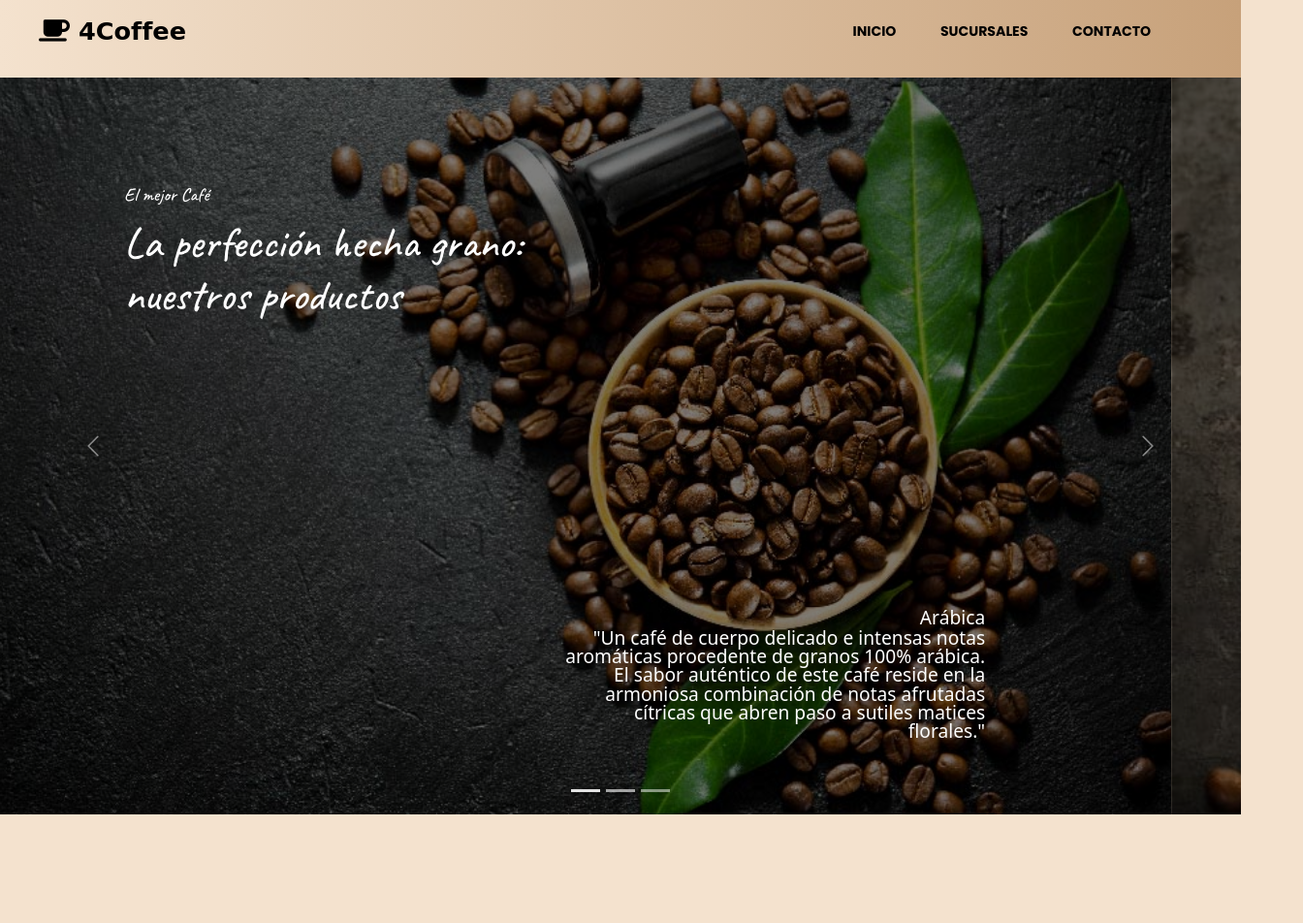
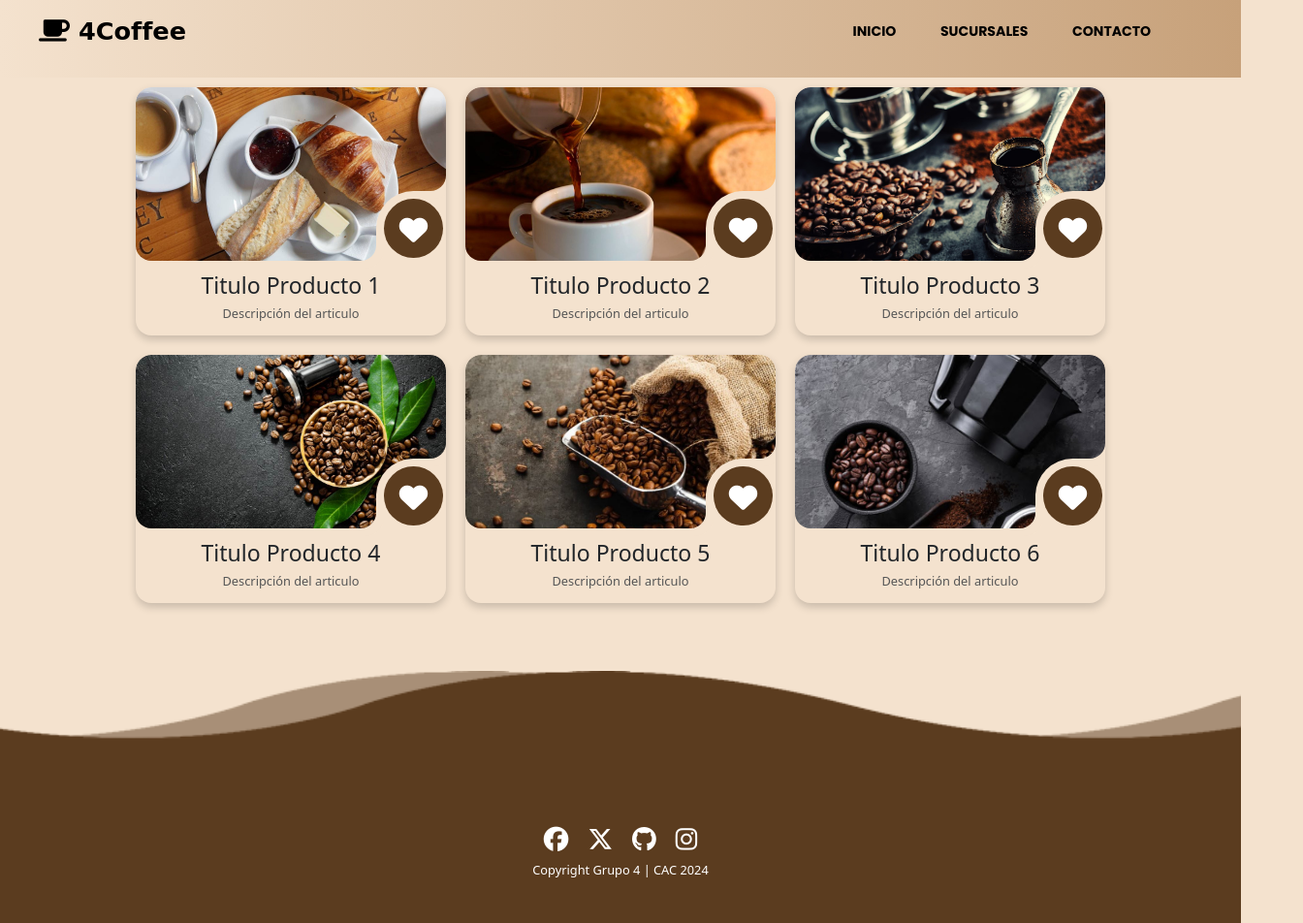
Before and after one commit to FFabianaB/Caffee-CAC, a plain HTML site: page pages/productos.html in a window 1280 px wide. Shown: the whole page at 97% size, 1344 px wide, since content can reach past the window. Before the commit the page ends 840 px from the top, so only its background shows below. Drawn offline with nearby package versions, Linux system fonts and the light colour scheme; a web font is replaced by a local one.

Commit message:
productos actualizacion

```diff
--- a/pages/productos.html
+++ b/pages/productos.html
@@ -4,26 +4,29 @@
 <head>
   <meta charset="UTF-8">
   <meta name="viewport" content="width=device-width, initial-scale=1.0">
-  <title>Productos 4COFFE</title>
+  <title>Productos 4COFFEE</title>
 
-  <link href="https://cdn.jsdelivr.net/npm/bootstrap@5.1.3/dist/css/bootstrap.min.css" rel="stylesheet"    integrity="sha384-1BmE4kWBq78iYhFldvKuhfTAU6auU8tT94WrHftjDbrCEXSU1oBoqyl2QvZ6jIW3" crossorigin="anonymous">
-  <link href="https://cdn.jsdelivr.net/npm/bootstrap@5.3.3/dist/css/bootstrap.min.css" rel="stylesheet"    integrity="sha384-QWTKZyjpPEjISv5WaRU9OFeRpok6YctnYmDr5pNlyT2bRjXh0JMhjY6hW+ALEwIH" crossorigin="anonymous">
+  <link href="https://cdn.jsdelivr.net/npm/bootstrap@5.1.3/dist/css/bootstrap.min.css" rel="stylesheet"
+    integrity="sha384-1BmE4kWBq78iYhFldvKuhfTAU6auU8tT94WrHftjDbrCEXSU1oBoqyl2QvZ6jIW3" crossorigin="anonymous">
+  <link href="https://cdn.jsdelivr.net/npm/bootstrap@5.3.3/dist/css/bootstrap.min.css" rel="stylesheet"
+    integrity="sha384-QWTKZyjpPEjISv5WaRU9OFeRpok6YctnYmDr5pNlyT2bRjXh0JMhjY6hW+ALEwIH" crossorigin="anonymous">
 
   <link rel="icon" href="../IMG/favicon.ico" type="image/x-icon">
 
   <!-- css -->
   <link rel="stylesheet" href="../styles/reset.css">
-  <link rel="stylesheet" href="../styles/style-productos.css" >
   <link rel="stylesheet" href="../resources/navfooter.css">
+  <link rel="stylesheet" href="../styles/style-productos.css">
 
-  <!-- googlefonts -->
+  <!-- google fonts -->
   <link rel="stylesheet" href="https://fonts.googleapis.com/css2?family=Poppins:wght@300;400;500;600;700&display=swap">
   <link rel="stylesheet" href="https://fonts.googleapis.com/css2?family=Caveat:wght@400;700&display=swap">
   <link rel="preconnect" href="https://fonts.googleapis.com">
   <link rel="preconnect" href="https://fonts.gstatic.com" crossorigin>
   <link href="https://fonts.googleapis.com/css2?family=Caveat:wght@400..700&family=Comforter+Brush&display=swap"
     rel="stylesheet">
-
+  <link rel="stylesheet"
+    href="https://fonts.googleapis.com/css2?family=Material+Symbols+Outlined:opsz,wght,FILL,GRAD@24,400,0,0" />
   <script src="https://kit.fontawesome.com/06cd062310.js" crossorigin="anonymous"></script>
 </head>
 
@@ -58,98 +61,151 @@
     </nav>
   </header>
 
-  <main>
-    <section class="banner">
-      <div class="content-banner">
-        <p>El mejor Café </p>
-        <h2>La perfección hecha grano: <br>nuestros productos</h2>
-      </div>
-    </section>
-    <div id="myCarousel" class="carousel slide mb-4" data-bs-ride="carousel">
-      <div class="carousel-indicators">
-        <button type="button" data-bs-target="#myCarousel" data-bs-slide-to="0" class="active" aria-current="true"
-          aria-label="Slide 1"></button>
-        <button type="button" data-bs-target="#myCarousel" data-bs-slide-to="1" aria-label="Slide 2"></button>
-        <button type="button" data-bs-target="#myCarousel" data-bs-slide-to="2" aria-label="Slide 3"></button>
-      </div>
-      <div class="carousel-inner">
-        <div class="carousel-item active bg-carousel-ba4">
-          <svg class="bd-placeholder-img" width="100%" height="100%" xmlns="http://www.w3.org/2000/svg"
-            aria-hidden="true" preserveAspectRatio="xMidYMid slice" focusable="false">
-            <rect width="100%" height="100%" fill="#000"></rect>
-          </svg>
-
-          <div class="container">
-            <div class="carousel-caption text-end pb-5">
-              <div class="row">
-                <div class="col-lg-6 offset-lg-6">
-                  <h3>Arábica</h3>
-                  <p>
-                    "Un café de cuerpo delicado e intensas notas aromáticas procedente de granos 100% arábica.
-                    El sabor auténtico de este café reside en la armoniosa combinación de notas afrutadas cítricas
-                    que abren paso a sutiles matices florales."
-                  </p>
 
 
+
+  <div class="micontenedor">
+
+    <div class="carta">
+      <div class="imagen">
+        <img src="../IMG/ba1-min.jpg" alt="">
+        <div class="ikon">
+          <a  class="ikonBox">
+            <span class="material-symbols-outlined">
+              <i class="fa-solid fa-heart"></i><!-- <i class="fa-regular fa-heart"></i>  -->
+            </span>
+          </a>
         </div>
       </div>
+      <div class="descripcion">
+        <h3>Titulo producto 1</h3>
+        <p>Descripción del articulo</p>
       </div>
     </div>
+
+    <div class="carta">
+      <div class="imagen">
+        <img src="../IMG/ba2-min.jpg" alt="">
+        <div class="ikon">
+          <a  class="ikonBox">
+            <span class="material-symbols-outlined">
+              <i class="fa-solid fa-heart"></i><!-- <i class="fa-regular fa-heart"></i>  -->
+            </span>
+          </a>
         </div>
-        <div class="carousel-item bg-carousel-ba5">
-          <svg class="bd-placeholder-img" width="100%" height="100%" xmlns="http://www.w3.org/2000/svg"
-            aria-hidden="true" preserveAspectRatio="xMidYMid slice" focusable="false">
-            <rect width="100%" height="100%" fill="#000"></rect>
-          </svg>
-          <div class="container">
-            <div class="carousel-caption text-end pb-5">
-              <div class="row">
-                <div class="col-lg-6 offset-lg-6">
-                  <h3>Robusta</h3>
-                  <p>
-                    "El Robusta tiene un sabor fuerte y un cuerpo completo, con notas de tierra y nueces.
-                    Su alto contenido de cafeína, casi el doble que el del Arábica, le da un sabor ligeramente
-                    amargo y una textura más cremosa."
-                  </p>
+      </div>
+      <div class="descripcion">
+        <h3>Titulo producto 2</h3>
+        <p>Descripción del articulo</p>
+      </div>
+    </div>
 
+    <div class="carta">
+      <div class="imagen">
+        <img src="../IMG/ba3-min.jpg" alt="">
+        <div class="ikon">
+          <a  class="ikonBox">
+            <span class="material-symbols-outlined">
+              <i class="fa-solid fa-heart"></i><!-- <i class="fa-regular fa-heart"></i>  -->
+            </span>
+          </a>
+        </div>
+      </div>
+      <div class="descripcion">
+        <h3>Titulo producto 3</h3>
+        <p>Descripción del articulo</p>
+      </div>
+    </div>
 
   </div>
+
+  <div class="micontenedor">
+
+    <div class="carta">
+      <div class="imagen">
+        <img src="../IMG/ba4-min.jpg" alt="">
+        <div class="ikon">
+          <a  class="ikonBox">
+            <span class="material-symbols-outlined">
+              <i class="fa-solid fa-heart"></i><!-- <i class="fa-regular fa-heart"></i>  -->
+            </span>
+          </a>
         </div>
       </div>
+      <div class="descripcion">
+        <h3>Titulo producto 4</h3>
+        <p>Descripción del articulo</p>
       </div>
     </div>
-        <div class="carousel-item bg-carousel-ba6">
-          <svg class="bd-placeholder-img" width="100%" height="100%" xmlns="http://www.w3.org/2000/svg"
-            aria-hidden="true" preserveAspectRatio="xMidYMid slice" focusable="false">
-            <rect width="100%" height="100%" fill="#000"></rect></svg>
-          <div class="container">
-            <div class="carousel-caption text-end pb-5">
-              <div class="row">
-                <div class="col-lg-6 offset-lg-6">
-                  <h3>Libérica</h3>
-                  <p>
-                    "Los granos de café Liberica tienen un sabor potente, amaderado, con matices cítricos,
-                    florales y chocolate. También tienen un aroma distintivo ahumados y dejan una sensación
-                    prolongada en el paladar"
-                  </p>
 
+    <div class="carta">
+      <div class="imagen">
+        <img src="../IMG/ba5-min.jpg" alt="">
+        <div class="ikon">
+          <a  class="ikonBox">
+            <span class="material-symbols-outlined">
+              <i class="fa-solid fa-heart"></i><!-- <i class="fa-regular fa-heart"></i>  -->
+            </span>
+          </a>
+        </div>
+      </div>
+      <div class="descripcion">
+        <h3>Titulo producto 5 </h3>
+        <p>Descripción del articulo</p>
+      </div>
+    </div>
+
+    <div class="carta">
+      <div class="imagen">
+        <img src="../IMG/ba6-min.jpg" alt="">
+        <div class="ikon">
+          <a  class="ikonBox">
+            <span class="material-symbols-outlined">
+              <i class="fa-solid fa-heart"></i><!-- <i class="fa-regular fa-heart"></i>  -->
+            </span>
+          </a>
+        </div>
+      </div>
+      <div class="descripcion">
+        <h3>Titulo producto 6</h3>
+        <p>Descripción del articulo</p>
+      </div>
+    </div>
 
   </div>
+
+  <footer>
+    <div class="waves">
+      <div class="wave" id="wave1"></div>
+      <div class="wave" id="wave2"></div>
     </div>
+    <div class="social">
+      <ul class="social-icon">
+        <li class="social-icon__item">
+          <a class="social-icon__link" href="">
+            <i class="fa-brands fa-facebook" style="color: #ffffff"></i>
+          </a>
+        </li>
+        <li class="social-icon__item">
+          <a class="social-icon__link" href="">
+            <i class="fa-brands fa-x-twitter" style="color: #ffffff"></i>
+          </a>
+        </li>
+        <li class="social-icon__item">
+          <a class="social-icon__link" href="">
+            <i class="fa-brands fa-github" style="color: #ffffff"></i>
+          </a>
+        </li>
+        <li class="social-icon__item">
+          <a class="social-icon__link" href="">
+            <i class="fa-brands fa-instagram" style="color: #ffffff"></i>
+          </a>
+        </li>
+      </ul>
     </div>
-          </div>
-        </div>
-      </div>
-      <button class="carousel-control-prev" type="button" data-bs-target="#myCarousel" data-bs-slide="prev">
-        <span class="carousel-control-prev-icon" aria-hidden="true"></span>
-        <span class="visually-hidden">Anterior</span>
-      </button>
-      <button class="carousel-control-next" type="button" data-bs-target="#myCarousel" data-bs-slide="next">
-        <span class="carousel-control-next-icon" aria-hidden="true"></span>
-        <span class="visually-hidden">Siguiente</span>
-      </button>
-    </div>
-  </main>
+    <small>Copyright Grupo 4 | CAC 2024</small>
+  </footer>
+
   <script src="https://cdn.jsdelivr.net/npm/bootstrap@5.1.3/dist/js/bootstrap.bundle.min.js"
     integrity="sha384-ka7Sk0Gln4gmtz2MlQnikT1wXgYsOg+OMhuP+IlRH9sENBO0LRn5q+8nbTov4+1p"
     crossorigin="anonymous"></script>
--- a/styles/style-productos.css
+++ b/styles/style-productos.css
@@ -1,82 +1,145 @@
+:root {
+  --color-fondo: #f4e2ce;
+  --cardcolor:#f4e2ce;
+  --btnlike:#5b3c1f;
+  --heartcolor: white;
+  --micontenedor:rgb(162, 100, 100);
 
-body {
-  background-color: var(--color-fondo);
-  margin: 0;
-  padding: 0;
-  width: 100vw;
-  height: 100vh;
 }
 
-/* ********************************** */
-/*              banner               */
-/* ********************************** */
-.banner {
-  font-family: "Caveat", cursive;
-  display: block;
-  margin-top: 15rem;
-  margin-left: 5rem;
-  position: absolute;
-  top: 0;
-  left: 0;
+body{
+  background-color: var(--color-fondo);
+ }
+
+.micontenedor{
+  /* background-color: var(--micontenedor); */
+  display: flex;
+
+
+  justify-content: center;
+  align-items: center;
+  text-align: center;
+}
+.carta{
+  background-color: var(--cardcolor);
+  height: 20rem;
+  width: 25rem;
+
+  margin:10px;
+  border-bottom-right-radius: 0;
+  overflow: hidden;
+  border-radius: 1.25rem;
+
+  box-shadow: 0 4px 8px rgba(0, 0, 0, 0.182);
+}
+.carta:hover{
+
+  cursor: pointer;
+}
+.imagen{
+  position: relative;
+  inset: 0;
+  height: 70%;
+}
+.imagen img{
+  border-radius: 1.25rem;
   width: 100%;
-  z-index: 1;
+  height: 100%;
+  object-fit: cover;
 }
-.content-banner {
-  max-width: 90rem;
-  margin: 0 auto;
+.descripcion{
+
+  padding: 0.938rem 0.625rem;
 }
-.content-banner p {
-  color: #fff;
-  font-size: 1.5rem;
-  margin-bottom: 1rem;
-  font-weight: 500;
-}
-.content-banner h2 {
-  color: #fff;
-  font-size: 3.5rem;
-  font-weight: 500;
-  line-height: 1.2;
-}
-/* ********************************** */
-/*             Carrusel               */
-/* ********************************** */
-.container a {
-  margin-top: 6px;
-}
-.carousel {
-  font-size: 1.5rem;
-}
-.bg-carousel-ba1 {
-  background-image: url(../IMG/ba1-min.jpg);
-}
-.bg-carousel-ba2 {
-  background-image: url(../IMG/ba2-min.jpg);
-}
-.bg-carousel-ba3 {
-  background-image: url(../IMG/ba3-min.jpg);
-}
-.bg-carousel-ba4 {
-  background-image: url(../IMG/ba4-min.jpg);
-}
-.bg-carousel-ba5 {
-  background-image: url(../IMG/ba5-min.jpg);
-}
-.bg-carousel-ba6 {
-  background-image: url(../IMG/ba6-min.jpg);
+h3 {
+  text-transform: capitalize;
+  font-size: clamp(1.5rem, 1.3909rem + 0.4364vw, 1.8rem);
 }
 
-.carousel-item {
-  background-size: cover;
-  background-position: center center;
+p {
+  margin: 0.625rem 0 1.25rem;
+  color: #565656;
 }
-.carousel-item svg {
-  opacity: 0.5;
+
+.fa-heart{
+  color:var(--heartcolor)
 }
-.carousel-caption {
-  bottom: 3rem;
-  z-index: 10;
+
+.ikon {
+  position: absolute;
+  bottom: -0.375rem;
+  right: -0.375rem;
+  width: 6rem;
+  height: 6rem;
+  background: var(--cardcolor);
+  border-top-left-radius: 50%;
 }
-.carousel-item {
-  height: 37rem;
-  min-height: 95vh;
+
+.ikonBox:hover {
+  transform: scale(1.1);
+  cursor: pointer;
 }
+
+.ikon::before { /* Hijo invisible al elemento original */
+  position: absolute;
+
+  content: ""; /* pseudoelemento vacío */
+  bottom: 0.375rem;
+  left: -1.25rem;
+  background: transparent;
+  width: 1.25rem;
+  height: 1.25rem;
+  border-bottom-right-radius: 1.25rem;
+  box-shadow: 0.313rem 0.313rem 0 0.313rem var(--cardcolor);
+
+}
+
+.ikon::after {
+  position: absolute;
+
+  content: "";
+  top: -1.25rem;
+  right: 0.375rem;
+  background: transparent;
+  width: 1.25rem;
+  height: 1.25rem;
+  border-bottom-right-radius: 1.25rem;
+  box-shadow: 0.313rem 0.313rem 0 0.313rem var(--cardcolor);
+
+}
+
+.ikon .ikonBox {
+  position: absolute;
+  inset: 0.625rem;
+  background: var(--btnlike);
+  border-radius: 50%;
+  display: flex;
+  justify-content: center;
+  align-items: center;
+  transition: 0.3s;
+}
+
+.ikon .ikonBox span {
+
+  font-size: 2.3rem;
+}
+
+footer{
+
+  height:20vh ;
+  margin-top: 20vh;
+}
+
+
+
+@media (max-width: 576px) {
+
+  .micontenedor{
+
+    flex-direction: column;
+
+  }
+  footer{
+    padding: 1px;
+  }
+}
```
Also changed, not shown: scripts/app.js (+0 -10 lines). Lines whose indentation alone changed are shown as unchanged.
